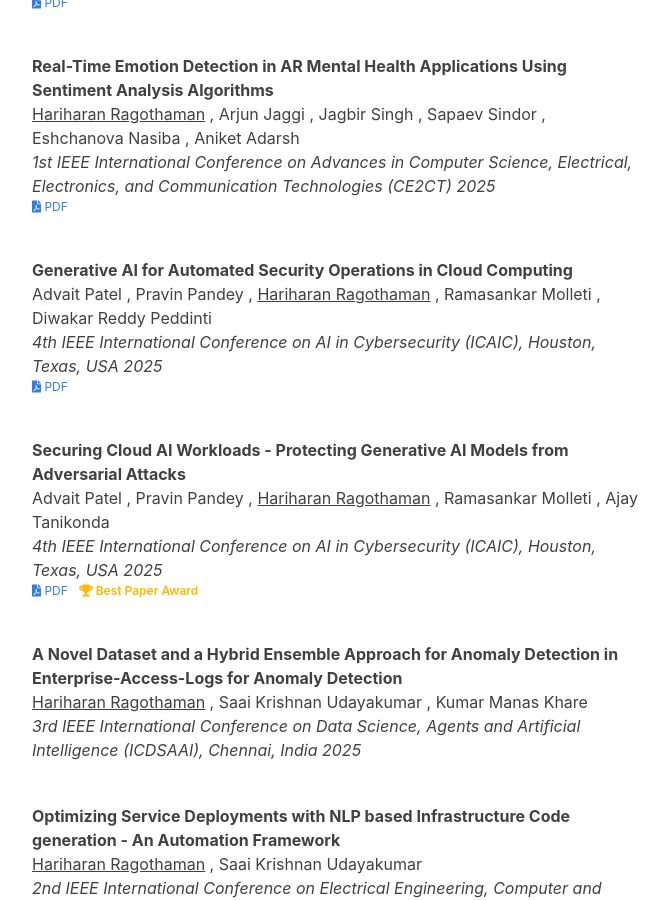
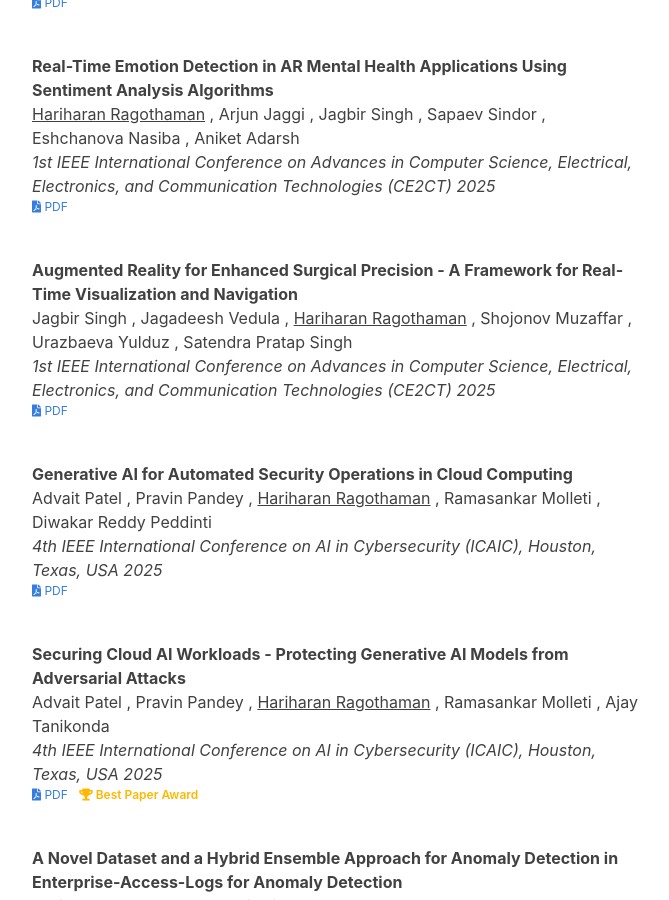
Before and after one commit to hariharanragothaman/hariharanragothaman.github.io, a Jekyll site: the page built from index.md, in a window 1280 px wide and 900 px high, scrolled down 4861 px. Shown: the whole window, without its empty margins (305-974 px from the left). Built offline with Jekyll 4.4.1, drawn with Linux system fonts in a browser that asks for light colours; nearby versions of some CDN libraries; some web fonts are replaced.

Commit message:
Polishes and Updates

```diff
--- a/_data/publications.yaml
+++ b/_data/publications.yaml
@@ -78,6 +78,20 @@
   year: 2025
   type: conference
   pdf: https://ieeexplore.ieee.org/document/10939650
+
+- id: real-time-visualization
+  authors:
+    - Jagbir Singh
+    - Jagadeesh Vedula
+    - Hariharan Ragothaman
+    - Shojonov Muzaffar
+    - Urazbaeva Yulduz
+    - Satendra Pratap Singh
+  title: Augmented Reality for Enhanced Surgical Precision - A Framework for Real-Time Visualization and Navigation
+  venue: 1st IEEE International Conference on Advances in Computer Science, Electrical, Electronics, and Communication Technologies (CE2CT)
+  year: 2025
+  type: conference
+  pdf: https://ieeexplore.ieee.org/document/10939491
 
 - id: automated-security
   authors:
```
